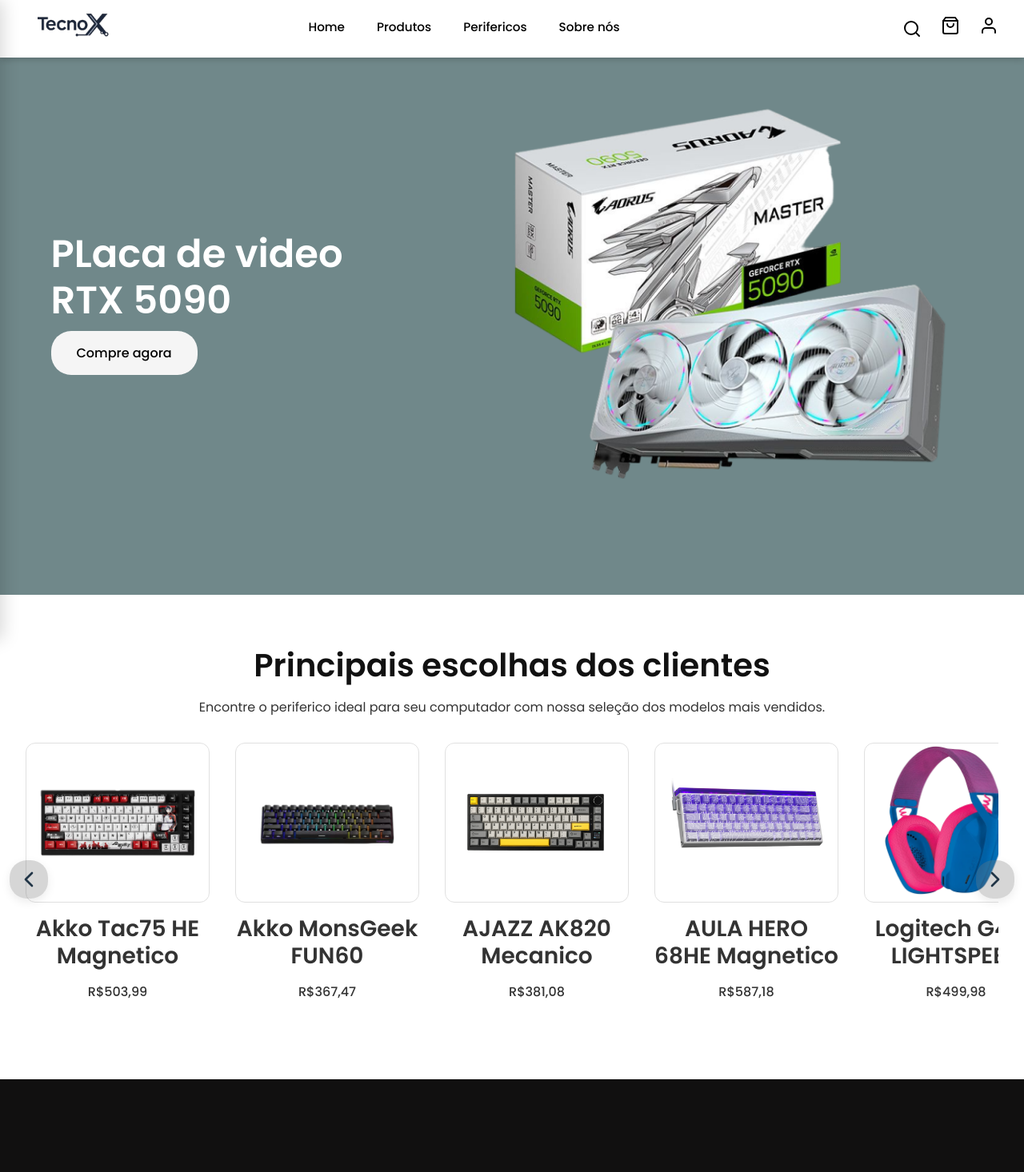
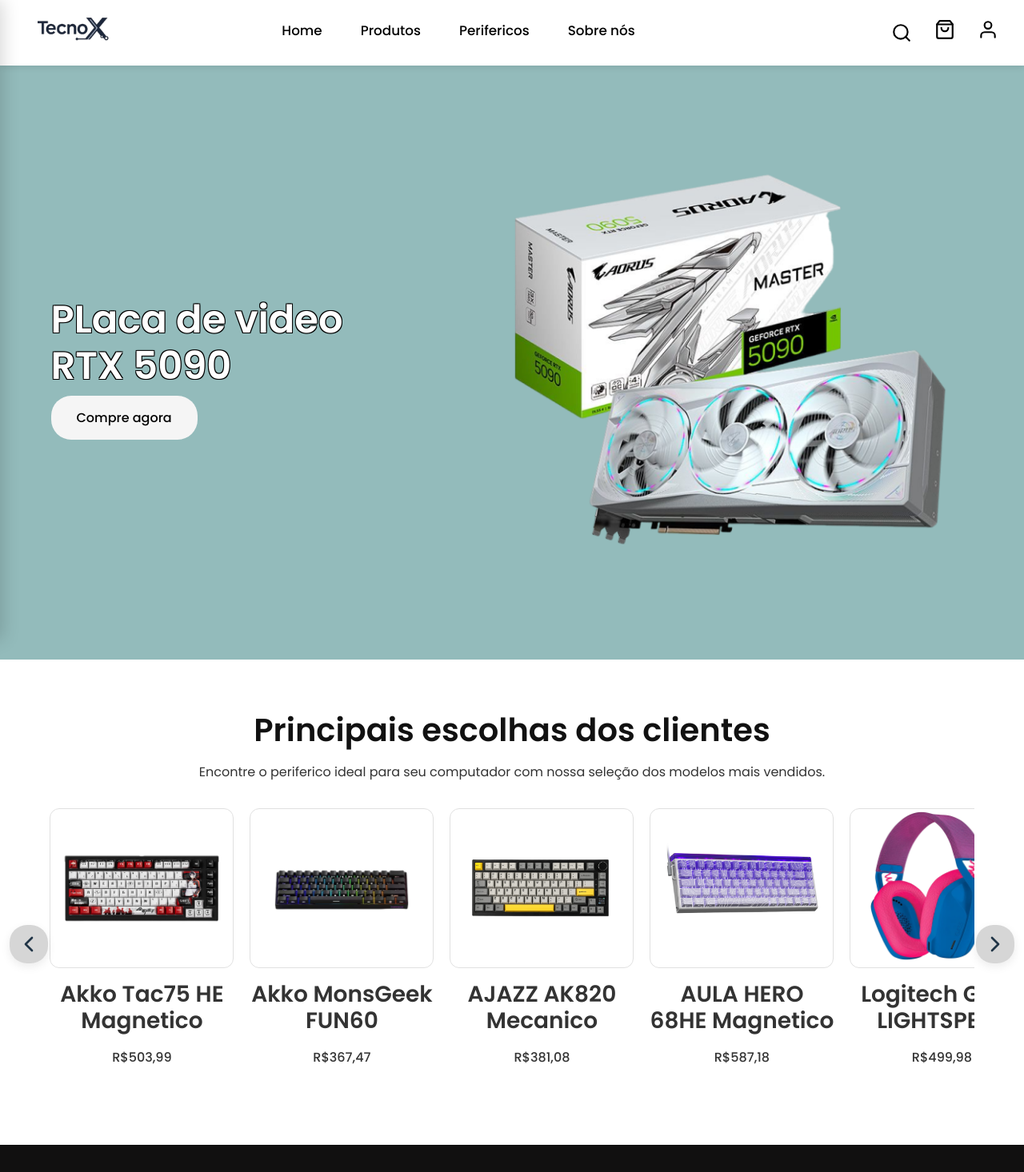
Before and after one commit to MeninoChris/TecnoX-PI, a React (Vite) app: page / in a window 1280 px wide. Shown: the top 1466 px of the page at 80% size. Built offline with nearby package versions, Linux system fonts and the light colour scheme.

Commit message:
Alterações minimas em CSS e arrumando carrosel

```diff
--- a/src/Pages/Cadastro/cadastro.jsx
+++ b/src/Pages/Cadastro/cadastro.jsx
@@ -30,7 +30,7 @@
 
   return (
     <div className="login-container">
-      <img src="./public/Logo.png" alt='Logo' width="180" height="180" />
+      <img src="./public/Images/Tecno.png" alt='Logo' width="180" height="180" />
       <h3>SEJA BEM-VINDO</h3>
 
       <p>Usuário</p>
--- a/src/Pages/Home/index.css
+++ b/src/Pages/Home/index.css
@@ -4,12 +4,13 @@
     width: 100%;
     background-color: #ffffff;
     color: #333; /* Cor de texto padrão escura */
+    overflow-x: hidden; /* <-- ADIÇÃO CRUCIAL AQUI */
 }
 
 /* Renomeado de .main-content para .section-container */
 /* Este é o container que centraliza o conteúdo */
 .section-container {
-    max-width: 1280px;
+    max-width: 1920px;
     margin: 0 auto;
     padding: 4rem 2rem; /* Padding vertical para espaçar seções */
     width: 100%;
@@ -30,7 +31,7 @@
 }
 
 .hero-main {
-    background-color: #70888a; /* Fundo preto como no Figma */
+    background-color: #93bbbb; /* Fundo preto como no Figma */
     color: #FFFFFF; /* Garante que o texto seja branco */
 }
 
@@ -44,6 +45,12 @@
     font-weight: 600;
     line-height: 1.2;
     margin-bottom: 1.5rem;
+
+    text-shadow:
+        -1px -1px 0 #000,  /* Sombra cima-esquerda */
+         1px -1px 0 #000,  /* Sombra cima-direita */
+        -1px  1px 0 #000,  /* Sombra baixo-esquerda */
+         1px  1px 0 #000; /* Sombra baixo-direita */
 }
 
 .hero-content h6 {
@@ -51,6 +58,12 @@
     font-weight: 300;
     line-height: 1.2;
     margin-bottom: 1.5rem;
+
+    text-shadow:
+        -1px -1px 0 #000,
+         1px -1px 0 #000,
+        -1px  1px 0 #000,
+         1px  1px 0 #000;
 }
 
 /* Novo estilo para o texto "Compre agora" */
--- a/src/Pages/Login/Login.jsx
+++ b/src/Pages/Login/Login.jsx
@@ -23,7 +23,7 @@
 
   return (
     <div className="login-container">
-      <img src="./public/Logo.png" alt='Logo' width="180" height="180"/>
+      <img src="./public/logo2.png" alt='Logo' width="180" height="180"/>
       <h3>SEJA BEM-VINDO</h3>
 
       <p>Usuário</p>
@@ -44,7 +44,7 @@
 
       <button className="Login" onClick={handleLogin}>LOGIN</button>
       <button className="CConta">
-        <Link to="/">Não possui uma conta? Crie uma aqui</Link>
+        <Link to="/cadastro">Não possui uma conta? Crie uma aqui</Link>
       </button>
     </div>
   )
--- a/src/Pages/Sobre/index.css
+++ b/src/Pages/Sobre/index.css
@@ -12,7 +12,7 @@
 .sobre-nos-container {
     max-width: 1024px;
     margin: 0 auto;
-    padding: 8rem 2rem;
+    padding: 3rem 2rem;
 }
 
 /* --- Seção de Introdução --- */
--- a/src/Pages/Sobre/index.jsx
+++ b/src/Pages/Sobre/index.jsx
@@ -55,8 +55,8 @@
                             <ClockIcon />
                             <div className="info-text">
                                 <h2>Horários</h2>
-                                <p>Segunda a sexta: 9h00 às 22h00</p>
-                                <p>Sábado e domingo: 9h00 às 21h00</p>
+                                <p>Segunda a sexta: 8h00 às 17h00</p>
+                                <p>Sábado e domingo: 9h00 às 17h30</p>
                             </div>
                         </div>
                     </div>
--- a/src/components/Carrosel/carrosel.css
+++ b/src/components/Carrosel/carrosel.css
@@ -6,6 +6,7 @@
   width: 100%;
   display: flex;
   align-items: center;
+  justify-content: center; /* <<< ADICIONE ISSO */
 }
 
 .carousel-track {
@@ -13,8 +14,13 @@
   overflow-x: auto;
   scroll-behavior: smooth;
   scrollbar-width: none; /* Firefox */
-  gap: 2rem;
-  padding: 1rem 0;
+  gap: 1.25rem;
+  padding: 1rem 0; /* Padding vertical (em cima/baixo) */
+
+  /* 1. Garante que o track preencha o novo wrapper gigante */
+  width: 95%;
+
+  /* 2. REMOVA qualquer 'width: calc(...)' fixo que possa ter aqui */
 }
 
 .carousel-track::-webkit-scrollbar {
--- a/src/components/Carrosel/carrosel.jsx
+++ b/src/components/Carrosel/carrosel.jsx
@@ -5,49 +5,75 @@
 const ProductsCarousel = ({ products }) => {
   const scrollRef = useRef(null);
 
+  /**
+   * Lógica de rolagem suave com loop
+   */
   const scroll = (direction) => {
     if (!scrollRef.current) return;
 
     const { scrollLeft, scrollWidth, clientWidth } = scrollRef.current;
-    const scrollAmount = clientWidth; // anda um grupo de produtos
 
-    // Verifica se está no fim ou no início
-    const atEnd = scrollLeft + clientWidth >= scrollWidth - 5;
-    const atStart = scrollLeft <= 5;
+    // Esta linha é a chave: ela rola a largura visível (clientWidth).
+    // Para rolar 4 itens, seu CSS DEVE garantir que apenas 4 itens
+    // estejam visíveis (como discutimos na outra mensagem).
+    const scrollAmount = clientWidth;
 
-    if (direction === "right" && atEnd) {
-      // Reseta para o início instantaneamente
-      scrollRef.current.scrollTo({ left: 0, behavior: "auto" });
+    if (direction === "left") {
+      // Se já está no começo (com margem de 5px)
+      if (scrollLeft <= 5) {
+        // Vai para o fim suavemente
+        scrollRef.current.scrollTo({
+          left: scrollWidth - clientWidth,
+          behavior: "smooth",
+        });
+      } else {
+        // Apenas rola para a esquerda
+        scrollRef.current.scrollBy({
+          left: -scrollAmount,
+          behavior: "smooth",
+        });
+      }
+    } else {
+      // direction === "right"
+      // Se já está no fim (com margem de 5px)
+      const atEnd = scrollLeft + clientWidth >= scrollWidth - 5;
 
-      // E só desliza para a direita na próxima vez que o botão for clicado
-      return;
+      if (atEnd) {
+        // Vai para o começo suavemente
+        scrollRef.current.scrollTo({
+          left: 0,
+          behavior: "smooth",
+        });
+      } else {
+        // Apenas rola para a direita
+        scrollRef.current.scrollBy({
+          left: scrollAmount,
+          behavior: "smooth",
+        });
+      }
     }
-
-    if (direction === "left" && atStart) {
-      // Vai pro final instantaneamente
-      scrollRef.current.scrollTo({ left: scrollWidth - clientWidth, behavior: "auto" });
-
-      // E só desliza pra esquerda na próxima vez que clicar
-      return;
-    }
-
-    // Desliza normalmente
-    scrollRef.current.scrollBy({
-      left: direction === "left" ? -scrollAmount : scrollAmount,
-      behavior: "smooth",
-    });
   };
 
   return (
     <div className="carousel-wrapper">
-      <button className="carousel-arrow left" onClick={() => scroll("left")}>
+      <button
+        className="carousel-arrow left"
+        onClick={() => scroll("left")}
+        aria-label="Rolar para a esquerda" // <-- MUDANÇA (Acessibilidade)
+      >
         <ChevronLeft size={32} />
       </button>
 
       <div className="carousel-track" ref={scrollRef}>
         {products.map((product) => (
           <div key={product.id} className="carousel-item">
-            <a href="/smartwatch" className="product-card-link">
+            {/* Corrigido o link para ser dinâmico.
+              Ajuste "/produto/" para a URL correta do seu site.
+            */}
+            <a
+              href={`/produto/${product.id}`} // <-- MUDANÇA (Bug corrigido)
+              className="product-card-link"
+            >
               <div className="product-image-container">
                 <img src={product.imgSrc} alt={product.name} />
               </div>
@@ -58,7 +84,11 @@
         ))}
       </div>
 
-      <button className="carousel-arrow right" onClick={() => scroll("right")}>
+      <button
+        className="carousel-arrow right"
+        onClick={() => scroll("right")}
+        aria-label="Rolar para a direita" // <-- MUDANÇA (Acessibilidade)
+      >
         <ChevronRight size={32} />
       </button>
     </div>
--- a/src/components/header/index.css
+++ b/src/components/header/index.css
@@ -9,12 +9,13 @@
 /* ---  Estrutura Principal --- */
 .header-container {
     /* Usando position: relative para que o .search-form se posicione corretamente */
-    position: absolute;
+    position: sticky;
+    top: 0;
     width: 100%;
     background-color: #ffffff;
     color: #000000; /* texto padrão escuro para tema claro */
     z-index: 100;
-    box-shadow: 0 2px 8px rgba(0, 0, 0, 0.2);
+    box-shadow: 0 2px 8px rgba(0, 0, 0, 0.1);
 
     /* Mantém o header fixo no topo */
     top: 0;
@@ -23,24 +24,33 @@
 .header-content {
     max-width: 1280px;
     margin: 0 auto;
-    padding: 1.25rem 2rem;
+    padding: 1.5rem 2rem;
     display: flex;
     justify-content: space-between;
     align-items: center;
 }
 
 .logo {
+    display: block;
+    position: absolute;
+    text-decoration: none; /* Garante que não tenha sublinhado se for um Link */
+    transition: transform 0.2s ease;
+}
+.logo:hover {
+    transform: scale(1.05); /* Efeito de hover sutil */
+}
+
+/* Assumindo que sua logo é uma imagem */
+.logo img {
+    height: 36px;
     width: auto;
     display: block;
-    top: 4;
-    position: bottom;
-    position: absolute;
 }
 
 /* --- Navegação Principal (Desktop) --- */
 .navigation {
     display: flex;
-    gap: 2.5rem;
+    gap: 3rem;
     /* Aumenta o espaçamento entre os links */
 }
 
@@ -48,7 +58,7 @@
     color: #000000; /* links pretos no tema claro */
     /* Um branco um pouco mais suave */
     text-decoration: none;
-    font-size: 0.95rem;
+    font-size: 1.05rem;
     font-weight: 500;
     transition: color 0.2s ease;
     position: relative;
@@ -77,7 +87,7 @@
 /* --- Ícones --- */
 .header-icons {
     display: flex;
-    gap: 1.5rem;
+    gap: 1.75rem;
     align-items: center;
 }
 
@@ -85,6 +95,12 @@
 .header-icons a {
     color: #000000; /* ícones pretos */
     transition: color 0.2s ease, transform 0.2s ease;
+}
+
+.header-icons a svg,
+.search-button svg {
+    width: 26px;
+    height: 26px;
 }
 
 .header-icons a:hover {
@@ -118,19 +134,19 @@
     display: flex;
     gap: 0.5rem;
     margin-top: 0.5rem;
-    background-color: #242424;
+    background-color: #ffffff;
     /* Fundo para destacar do conteúdo da página */
     padding: 0.75rem;
     border-radius: 8px;
-    box-shadow: 0 4px 12px rgba(0, 0, 0, 0.3);
+    box-shadow: 0 4px 12px rgba(0, 0, 0, 0.15);
 }
 
 .search-form input {
     padding: 0.6rem 1rem;
     border-radius: 6px;
-    border: 1px solid #444;
-    background-color: #333;
-    color: #ffffff;
+    border: 1px solid #ccc;
+    background-color: #f8f9fa;
+    color: #000000;
     outline: none;
     font-size: 1rem;
     transition: border-color 0.2s ease;
```
Also changed, not shown: public/Images/Logo.png (renamed from public/Logo.png).
